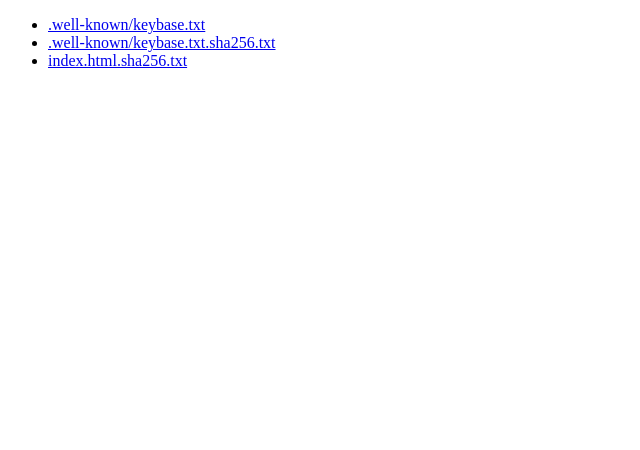
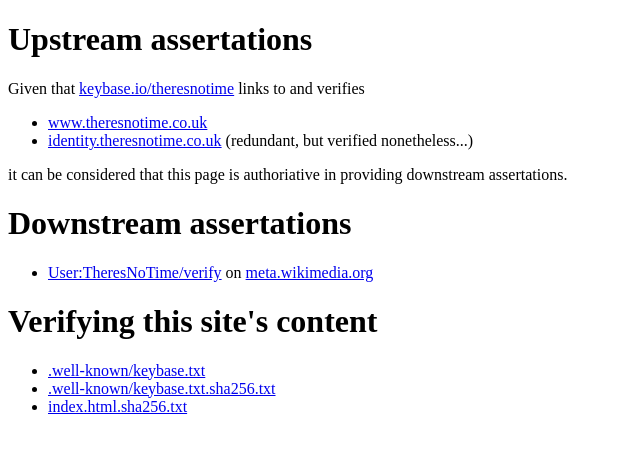
Before and after one commit to theresnotime/identity.theresnotime.co.uk, a plain HTML site: page public/index.html in a window 1280 px wide. Shown: the whole page, without its empty margins (0-640 px from the left). Drawn offline with Linux system fonts and the light colour scheme.

Commit message:
Make the index a lil nicer

```diff
--- a/public/index.html
+++ b/public/index.html
@@ -6,6 +6,20 @@
         <title>identity.theresnotime.co.uk</title>
     </head>
     <body>
+        <h1>Upstream assertations</h1>
+        <p>Given that <a href="https://keybase.io/theresnotime">keybase.io/theresnotime</a> links to and verifies</p>
+        <ul>
+            <li><a href="https://www.theresnotime.co.uk">www.theresnotime.co.uk</a></li>
+            <li><a href="https://identity.theresnotime.co.uk">identity.theresnotime.co.uk</a> (redundant, but verified nonetheless...)</li>
+        </ul>
+        <p>it can be considered that this page is authoriative in providing downstream assertations.</p>
+
+        <h1>Downstream assertations</h1>
+        <ul>
+            <li><a href="https://meta.wikimedia.org/wiki/User:TheresNoTime/verify">User:TheresNoTime/verify</a> on <a href="https://meta.wikimedia.org">meta.wikimedia.org</a></li>
+        </ul>
+
+        <h1>Verifying this site's content</h1>
         <ul>
             <li><a href=".well-known/keybase.txt">.well-known/keybase.txt</a></li>
             <li><a href=".well-known/keybase.txt.sha256.txt">.well-known/keybase.txt.sha256.txt</a></li>
```
Also changed, not shown: public/index.html.sha256.txt.
